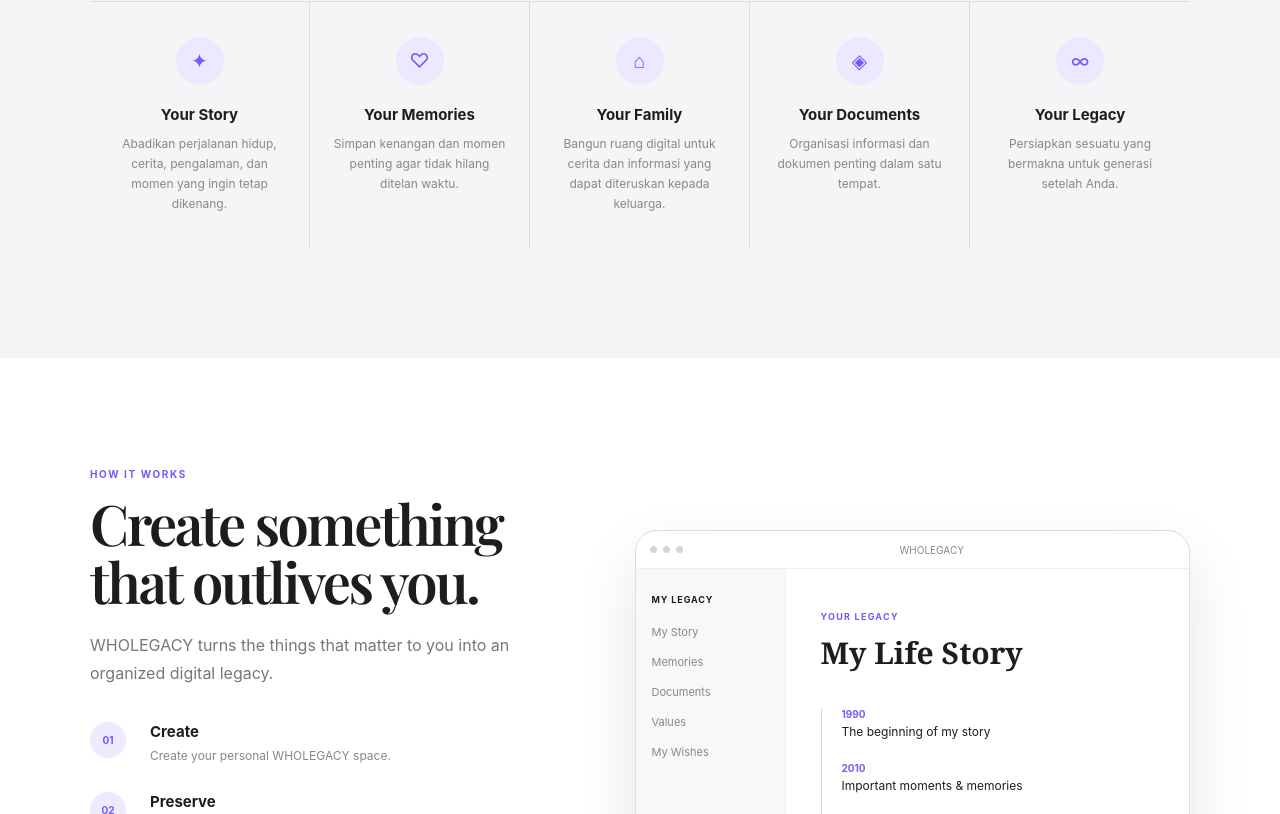
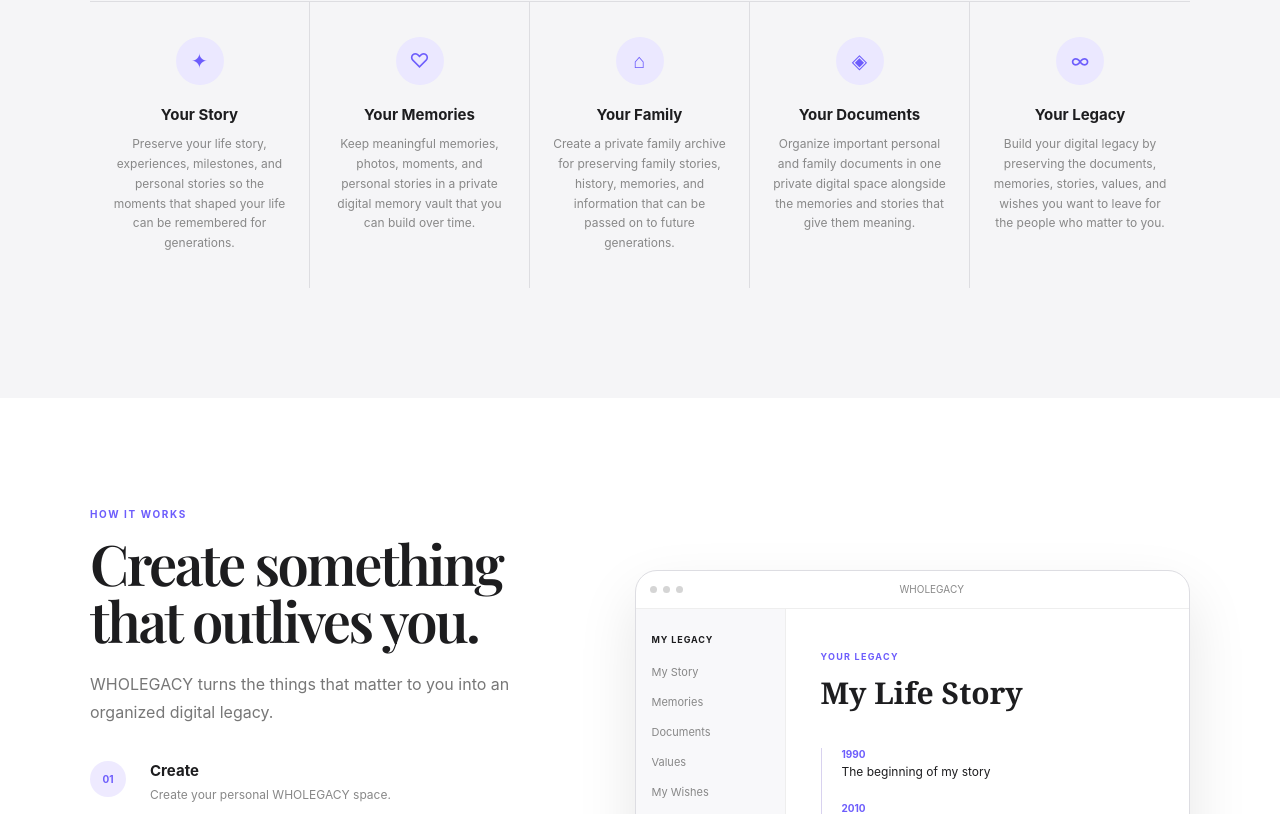
Before and after one commit to gnersa/wholegacy, a Next.js app: page / in a window 1280 px wide. Shown: the part 1546-2360 px from the top of the page. Built offline with nearby package versions, Linux system fonts and the light colour scheme.

Commit message:
Update page.tsx

```diff
--- a/app/page.tsx
+++ b/app/page.tsx
@@ -8,20 +8,32 @@ const WHOLEGACY_ENTITY_DEFINITION =
 
 const faqs = [
   {
-    q: "Apa itu WHOLEGACY?",
-    a: "WHOLEGACY adalah platform digital legacy untuk menyimpan cerita hidup, kenangan, dokumen penting, nilai, pesan, dan keinginan yang ingin diwariskan kepada orang-orang yang berarti bagi Anda.",
+    q: "What is WHOLEGACY?",
+    a: "WHOLEGACY is a private digital legacy platform designed to preserve important documents, memories, life stories, family information, personal values, messages, and wishes for yourself and future generations.",
   },
   {
-    q: "Mengapa saya membutuhkan digital legacy?",
-    a: "Banyak informasi penting dalam hidup tersimpan secara terpisah. WHOLEGACY membantu Anda mengorganisasi dan menyimpan informasi tersebut dalam satu ruang digital yang dapat dipersiapkan untuk masa depan.",
+    q: "Why do I need a digital legacy?",
+    a: "Important parts of our lives are often scattered across devices, cloud storage, and social platforms. WHOLEGACY helps you intentionally organize and preserve the documents, memories, stories, and values that matter to you as part of your digital legacy.",
   },
   {
-    q: "Apa saja yang bisa disimpan di WHOLEGACY?",
-    a: "Anda dapat menyimpan cerita pribadi, kenangan keluarga, pesan, dokumen penting, nilai kehidupan, wishes, informasi penting, dan berbagai hal lain yang ingin Anda wariskan.",
+    q: "What can I store in WHOLEGACY?",
+    a: "You can preserve private documents, family records, photos, memories, life stories, personal messages, important information, values, wishes, and other meaningful content that you want to keep as part of your digital legacy.",
   },
   {
-    q: "Apakah Private Note saya aman?",
-    a: "Private Note dirancang sebagai ruang pribadi yang dilindungi password. Data disimpan pada database dan hanya dapat diakses melalui workspace yang sesuai.",
+    q: "Where can I store private documents and memories online?",
+    a: "WHOLEGACY provides a private digital space specifically designed for preserving important documents, personal memories, family stories, photos, and other meaningful information together in one digital legacy.",
+  },
+  {
+    q: "What is a digital memory vault?",
+    a: "A digital memory vault is a private online space for preserving meaningful memories, photos, stories, videos, personal notes, and important documents. WHOLEGACY brings these memories and personal records together as part of your digital legacy.",
+  },
+  {
+    q: "Can WHOLEGACY be used as a private family archive?",
+    a: "Yes. WHOLEGACY can be used as a private family digital archive for preserving family documents, memories, stories, photographs, important information, and personal history for future generations.",
+  },
+  {
+    q: "Are my Private Notes secure?",
+    a: "WHOLEGACY Private Notes are designed as private spaces protected by password and workspace access. Private content should be protected by appropriate server-side authentication and authorization.",
   },
 ];
 
@@ -29,27 +41,27 @@ const features = [
   {
     icon: "✦",
     title: "Your Story",
-    text: "Abadikan perjalanan hidup, cerita, pengalaman, dan momen yang ingin tetap dikenang.",
+    text: "Preserve your life story, experiences, milestones, and personal stories so the moments that shaped your life can be remembered for generations.",
   },
   {
     icon: "♡",
     title: "Your Memories",
-    text: "Simpan kenangan dan momen penting agar tidak hilang ditelan waktu.",
+    text: "Keep meaningful memories, photos, moments, and personal stories in a private digital memory vault that you can build over time.",
   },
   {
     icon: "⌂",
     title: "Your Family",
-    text: "Bangun ruang digital untuk cerita dan informasi yang dapat diteruskan kepada keluarga.",
+    text: "Create a private family archive for preserving family stories, history, memories, and information that can be passed on to future generations.",
   },
   {
     icon: "◈",
     title: "Your Documents",
-    text: "Organisasi informasi dan dokumen penting dalam satu tempat.",
+    text: "Organize important personal and family documents in one private digital space alongside the memories and stories that give them meaning.",
   },
   {
     icon: "∞",
     title: "Your Legacy",
-    text: "Persiapkan sesuatu yang bermakna untuk generasi setelah Anda.",
+    text: "Build your digital legacy by preserving the documents, memories, stories, values, and wishes you want to leave for the people who matter to you.",
   },
 ];
 
```
